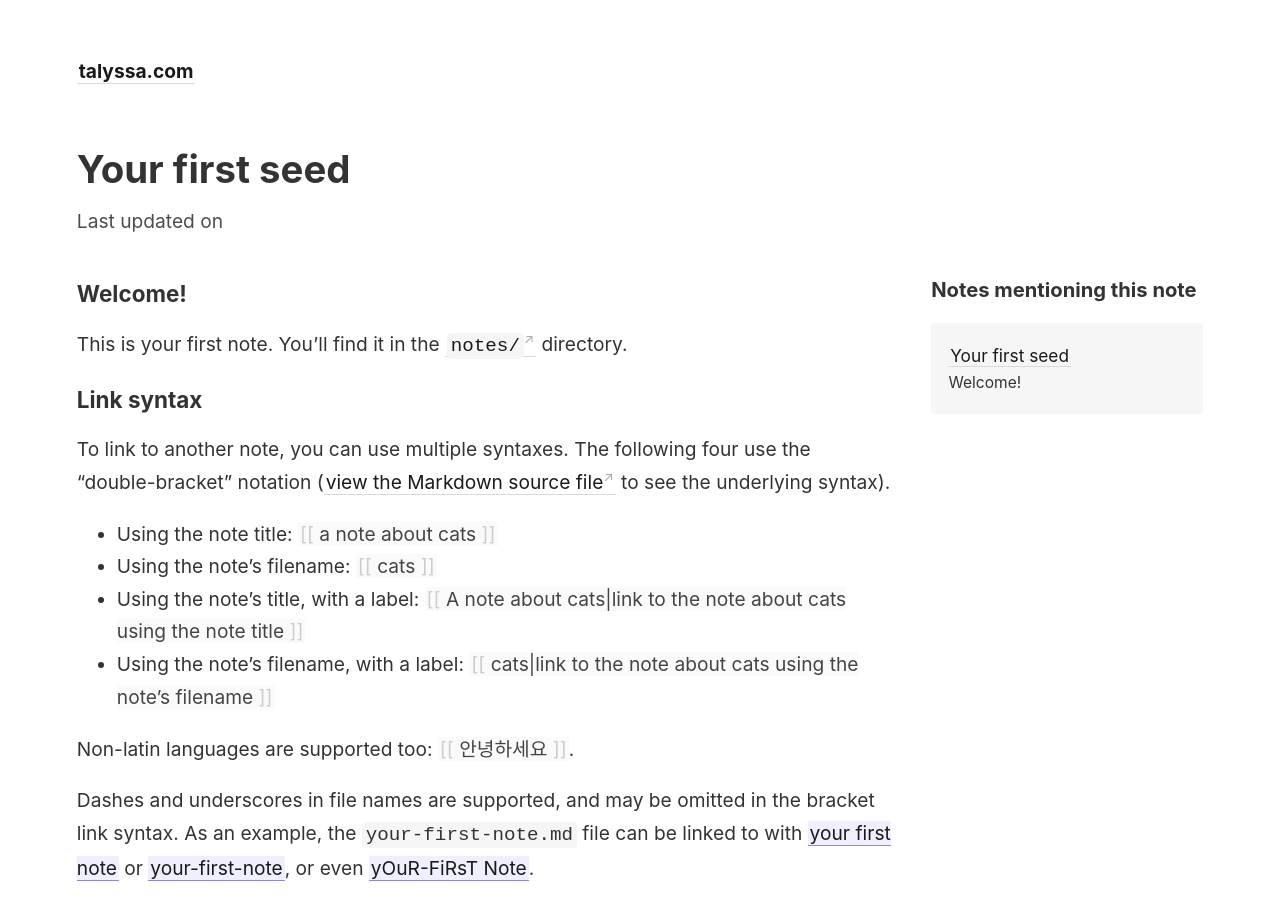
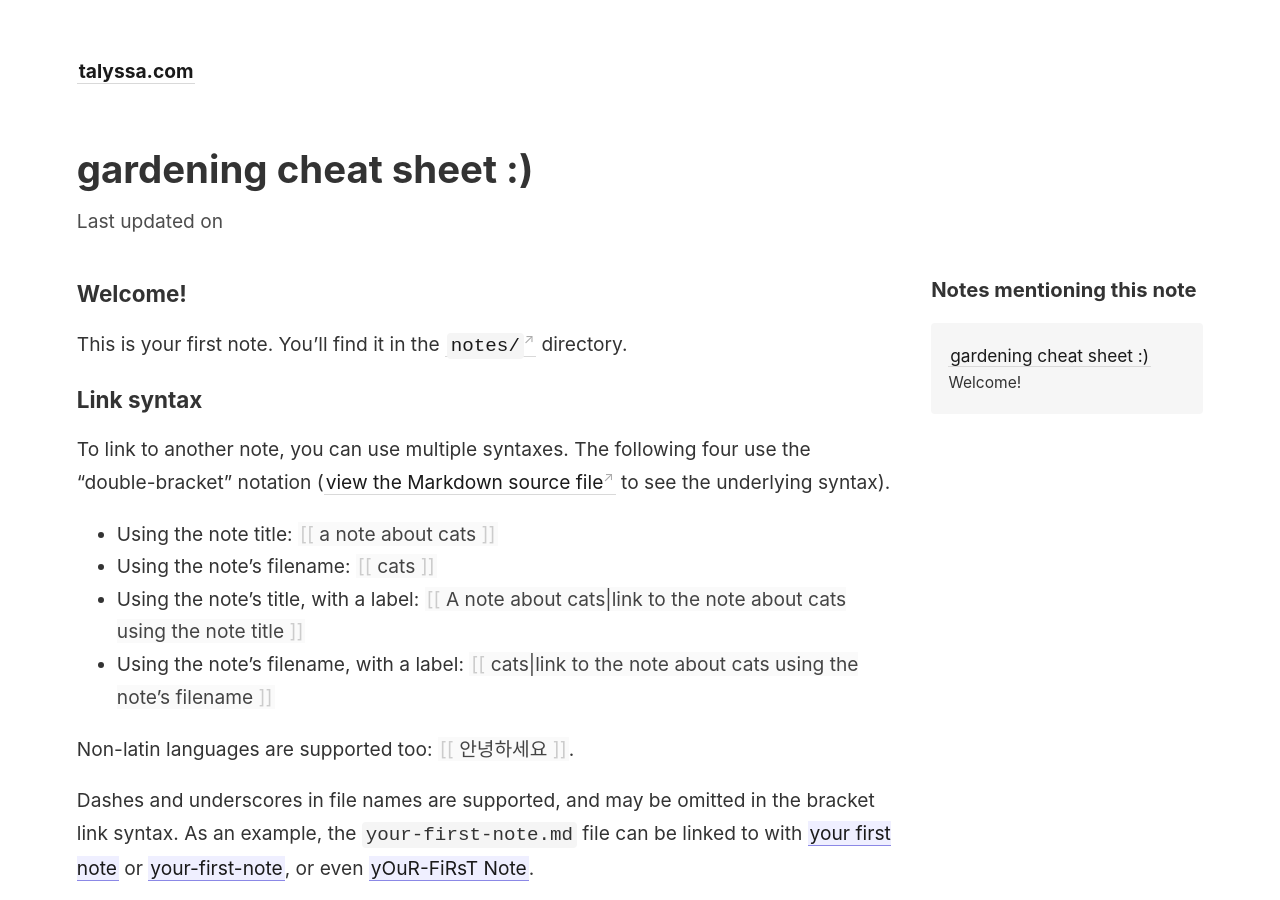
Before and after one commit to geminiworms/talyssagarden.github.io, a Jekyll site: the page built from _notes/your-first-note.md, in a window 1280 px wide and 900 px high. Built offline with Jekyll 4.4.1, drawn with Linux system fonts in a browser that asks for light colours; some of the changed text lies outside the part shown.

Commit message:
Update your-first-note.md

```diff
--- a/_notes/your-first-note.md
+++ b/_notes/your-first-note.md
@@ -1,5 +1,5 @@
 ---
-title: Your first seed
+title: gardening cheat sheet :)
 ---
 
 ### Welcome!
```
